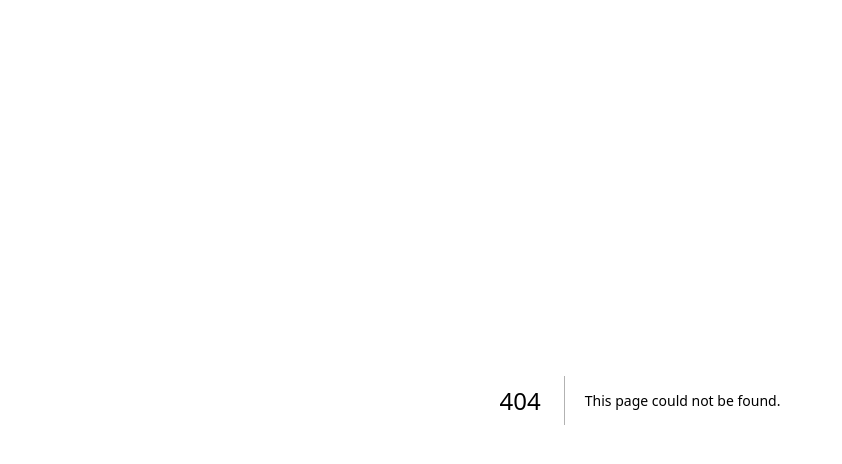
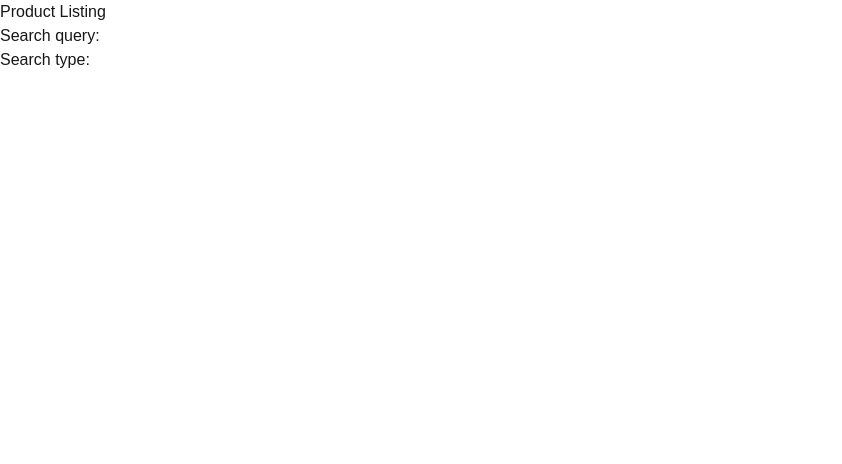
Before and after one commit to Rafacv23/digger-browser, a Next.js app: page /search in a window 1280 px wide. Before the commit this address had no page. Shown: the top 464 px of the page, without its empty margins (0-842 px from the left). Built offline with nearby package versions, Linux system fonts and the light colour scheme.

Commit message:
Add SearchPage component: implement product listing with search parameters

```diff
--- /dev/null
+++ b/src/app/search/page.tsx
@@ -0,0 +1,15 @@
+export default async function SearchPage({
+  searchParams,
+}: {
+  searchParams: Promise<{ [key: string]: string | string[] | undefined }>
+}) {
+  const { q, t } = await searchParams
+
+  return (
+    <div>
+      <h1>Product Listing</h1>
+      <p>Search query: {q}</p>
+      <p>Search type: {t}</p>
+    </div>
+  )
+}
```
